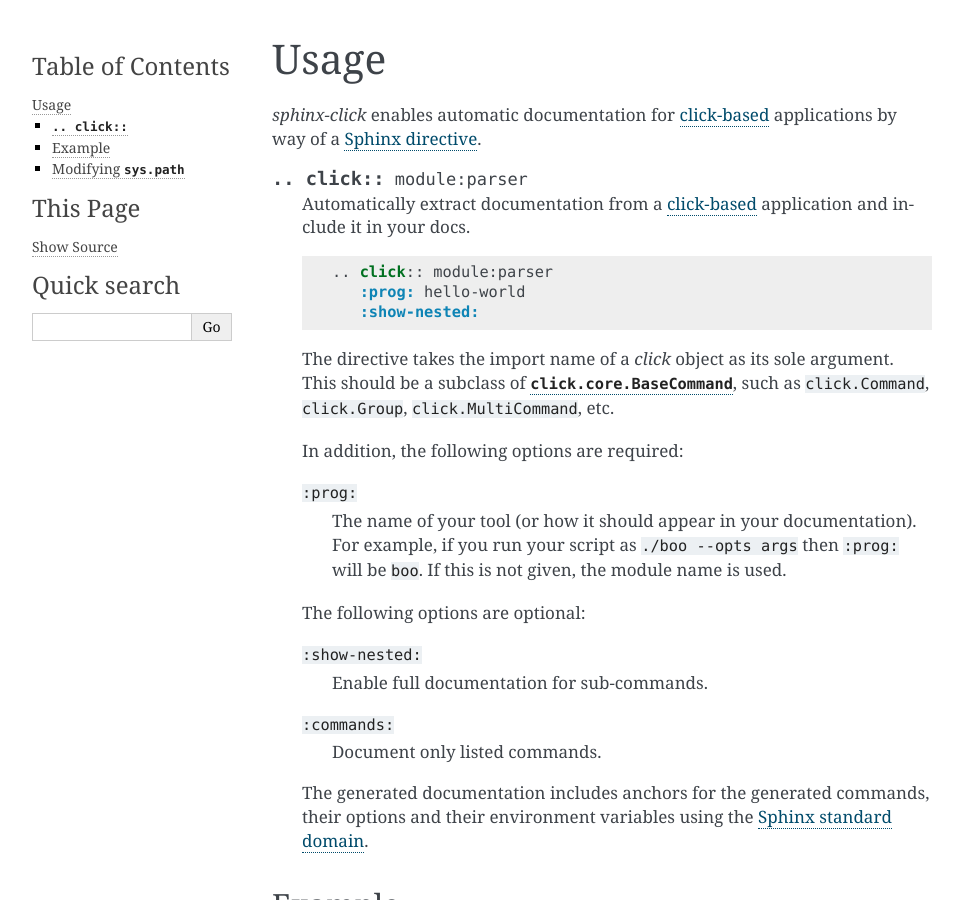
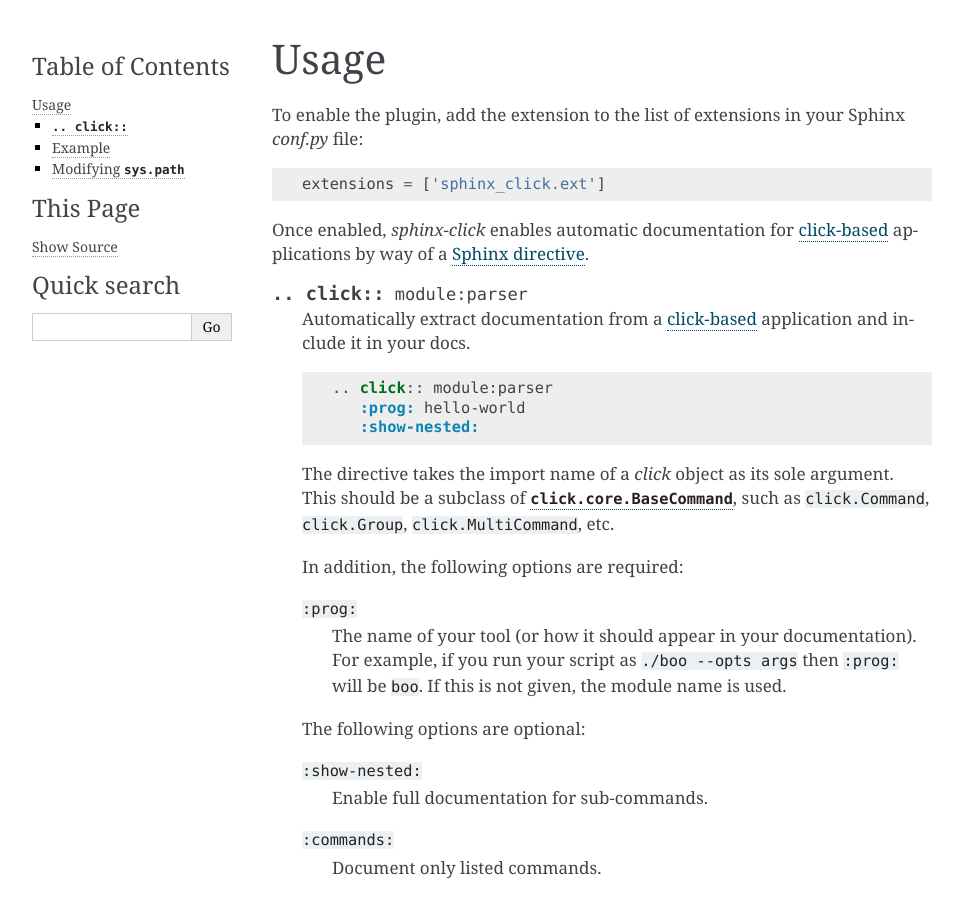
Before and after one commit to click-contrib/sphinx-click, a Sphinx documentation site: the page built from docs/usage.rst, in a window 1280 px wide and 900 px high. Shown: the whole window, without its empty margins (148-1111 px from the left). Built offline with Sphinx 7.4.7, drawn with Linux system fonts in a browser that asks for light colours.

Commit message:
Add instruction to usage docs to enable extension (#45)
* Add instruction to usage docs to enable extension

This will resolve #38

```diff
--- a/docs/usage.rst
+++ b/docs/usage.rst
@@ -1,8 +1,15 @@
 Usage
 =====
 
-*sphinx-click* enables automatic documentation for `click-based`_ applications
-by way of a `Sphinx directive`_.
+To enable the plugin, add the extension to the list of extensions in your
+Sphinx `conf.py` file:
+
+.. code-block:: python
+
+   extensions = ['sphinx_click.ext']
+
+Once enabled, *sphinx-click* enables automatic documentation for
+`click-based`_ applications by way of a `Sphinx directive`_.
 
 .. rst:directive:: .. click:: module:parser
 
```
